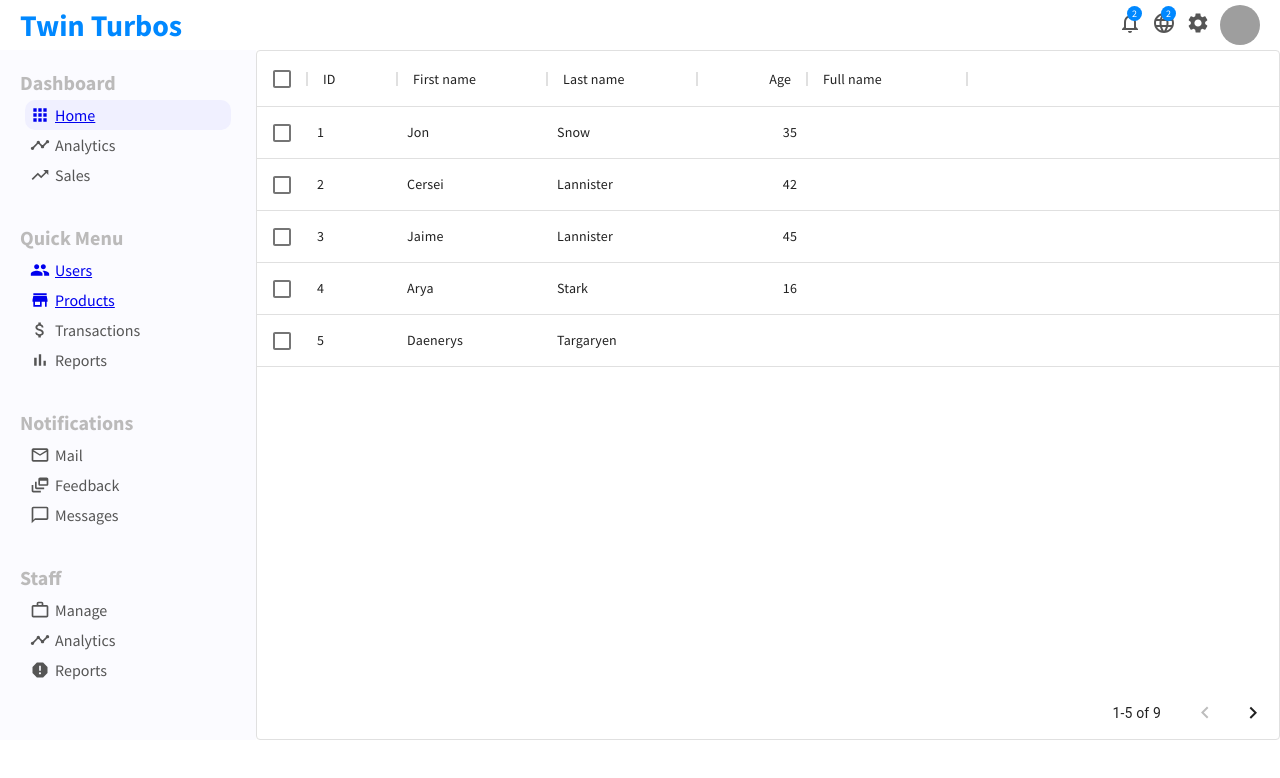
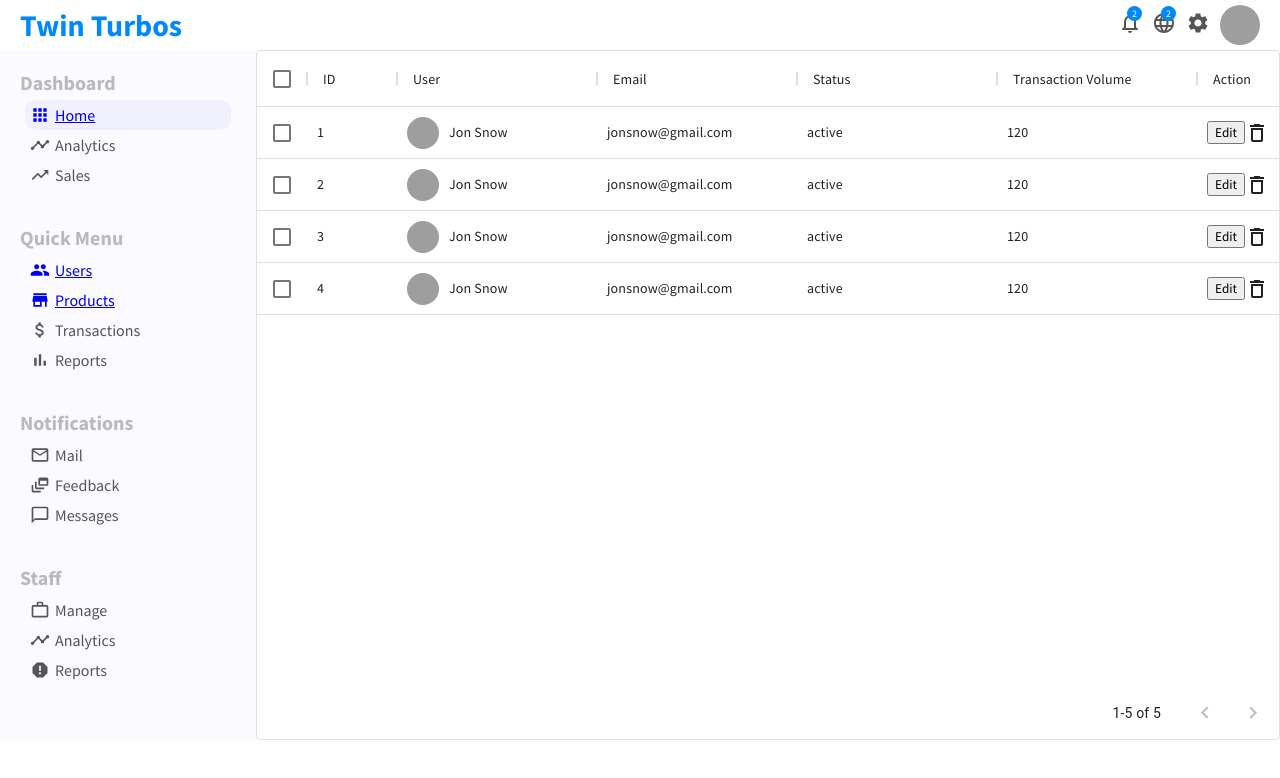
Before and after one commit to lhaykus/React-Jdm-website, a React (Create React App) app in the folder admin/: page /#/users in a window 1280 px wide. Shown: the top 778 px of the page. Built offline with nearby package versions, Linux system fonts and the light colour scheme; grey boxes are pictures that could not be loaded.

Commit message:
got user data to show and delete and go to edit page

```diff
--- a/admin/src/dummyData.js
+++ b/admin/src/dummyData.js
@@ -53,3 +53,66 @@
 
       },
   ];
+
+
+ export const userRows = [
+    {
+        id: 1,
+        username: 'Jon Snow',
+        avatar: 'https://images.pexels.com/photos/1571882/pexels-photo-1571882.jpeg?auto=compress&cs=tinysrgb&w=1260&h=750&dpr=1',
+        email: 'jonsnow@gmail.com',
+        status: 'active',
+        transaction: '120'
+    },
+    {
+        id: 2,
+        username: 'Jon Snow',
+        avatar: 'https://images.pexels.com/photos/1571882/pexels-photo-1571882.jpeg?auto=compress&cs=tinysrgb&w=1260&h=750&dpr=1',
+        email: 'jonsnow@gmail.com',
+        status: 'active',
+        transaction: '120'
+    },
+    {
+        id: 3,
+        username: 'Jon Snow',
+        avatar: 'https://images.pexels.com/photos/1571882/pexels-photo-1571882.jpeg?auto=compress&cs=tinysrgb&w=1260&h=750&dpr=1',
+        email: 'jonsnow@gmail.com',
+        status: 'active',
+        transaction: '120'
+    },
+    {
+      id: 4,
+      username: 'Jon Snow',
+      avatar: 'https://images.pexels.com/photos/1571882/pexels-photo-1571882.jpeg?auto=compress&cs=tinysrgb&w=1260&h=750&dpr=1',
+      email: 'jonsnow@gmail.com',
+      status: 'active',
+      transaction: '120'
+  },
+  {
+    id: 1,
+    username: 'Jon Snow',
+    avatar: 'https://images.pexels.com/photos/1571882/pexels-photo-1571882.jpeg?auto=compress&cs=tinysrgb&w=1260&h=750&dpr=1',
+    email: 'jonsnow@gmail.com',
+    status: 'active',
+    transaction: '120'
+},
+
+
+
+];
+
+
+export const productData = [
+  {
+    name: "Jan",
+    "Sales": 4000,
+  },
+  {
+    name: "Feb",
+    "Sales": 3000,
+  },
+  {
+    name: "Mar",
+    "Sales": 5000,
+  },
+];
--- a/admin/src/pages/userList/UserList.jsx
+++ b/admin/src/pages/userList/UserList.jsx
@@ -1,56 +1,77 @@
-import React from 'react';
+import React, { useState } from 'react';
 import './userList.css';
 import { DataGrid } from "@material-ui/data-grid";
+import { DeleteOutline } from "@material-ui/icons";
+import { userRows } from "../../dummyData";
+import { Link } from "react-router-dom";
 
 
 const UserList = () => {
+    const [data, setData] = useState(userRows);
+
+    const handleDelete = (id) => {
+      setData(data.filter((item) => item.id !== id));
+    };
+
     const columns = [
         { field: 'id', headerName: 'ID', width: 90 },
         {
-          field: 'firstName',
-          headerName: 'First name',
-          width: 150,
+            field: 'user',
+            headerName: 'User',
+            width: 200,
+            //rendering an avatar from the data in rows
+            renderCell: (params) => {
+                return (
+                  <div className="userlist-user">
+                    <img className="userlist-img" src={params.row.avatar} alt="" />
+                    {params.row.username}
+                  </div>
+                );
+              },
+            },
+        {
+            field: 'email',
+            headerName: 'Email',
+            width: 200,
             editable: true,
         },
         {
-          field: 'lastName',
-          headerName: 'Last name',
-          width: 150,
+            field: 'status',
+            headerName: 'Status',
+            width: 200,
             editable: true,
         },
         {
-          field: 'age',
-          headerName: 'Age',
-          type: 'number',
-          width: 110,
-          editable: true,
+            field: 'transaction',
+            headerName: 'Transaction Volume',
+            width: 200,
         },
         {
-          field: 'fullName',
-          headerName: 'Full name',
-          description: 'This column has a value getter and is not sortable.',
-          sortable: false,
-          width: 160,
+            field: "action",
+            headerName: "Action",
+            width: 150,
+            renderCell: (params) => {
+              return (
+                <>
+                  <Link to={"/user/" + params.row.id}>
+                    <button className="userListEdit">Edit</button>
+                  </Link>
+                  <DeleteOutline
+                    className="userListDelete"
+                    onClick={() => handleDelete(params.row.id)}
+                  />
+                </>
+              );
+            },
           },
     ];
 
-      const rows = [
-        { id: 1, lastName: 'Snow', firstName: 'Jon', age: 35 },
-        { id: 2, lastName: 'Lannister', firstName: 'Cersei', age: 42 },
-        { id: 3, lastName: 'Lannister', firstName: 'Jaime', age: 45 },
-        { id: 4, lastName: 'Stark', firstName: 'Arya', age: 16 },
-        { id: 5, lastName: 'Targaryen', firstName: 'Daenerys', age: null },
-        { id: 6, lastName: 'Melisandre', firstName: null, age: 150 },
-        { id: 7, lastName: 'Clifford', firstName: 'Ferrara', age: 44 },
-        { id: 8, lastName: 'Frances', firstName: 'Rossini', age: 36 },
-        { id: 9, lastName: 'Roxie', firstName: 'Harvey', age: 65 },
-      ];
 
 
     return (
         <div className='user-list'>
             <DataGrid
-    rows={rows}
+                rows={data}
                 columns={columns}
                 pageSize={5}
                 checkboxSelection
--- a/admin/src/pages/userList/userList.css
+++ b/admin/src/pages/userList/userList.css
@@ -1,3 +1,16 @@
 .user-list{
     flex: 4;
 }
+
+.userlist-user {
+    display: flex;
+    align-items: center;
+}
+
+.userlist-img {
+    width: 32px;
+    height: 32px;
+    border-radius: 50%;
+    object-fit: cover;
+    margin-right: 10px;
+}
```
Lines whose indentation alone changed are shown as unchanged.
